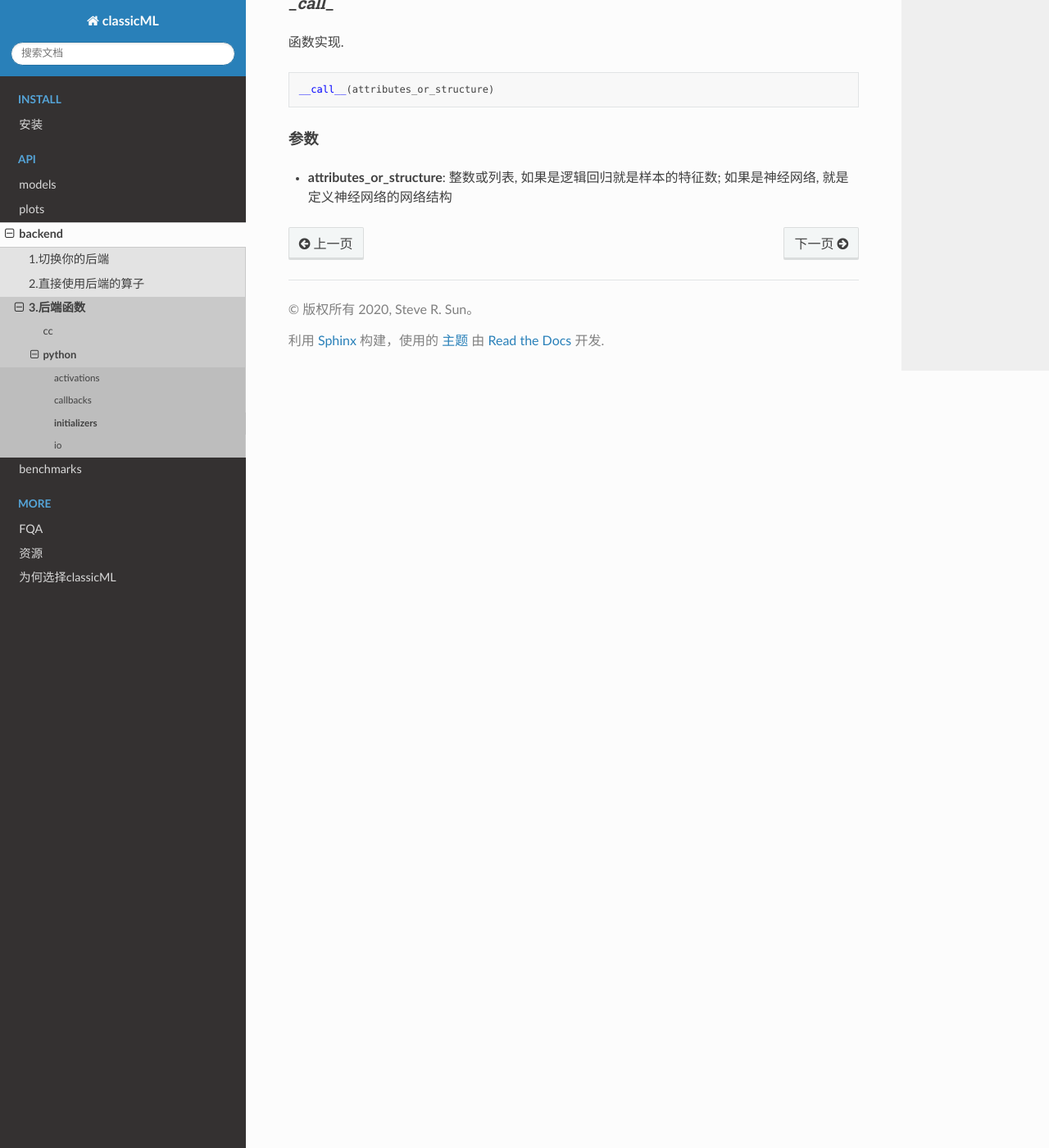
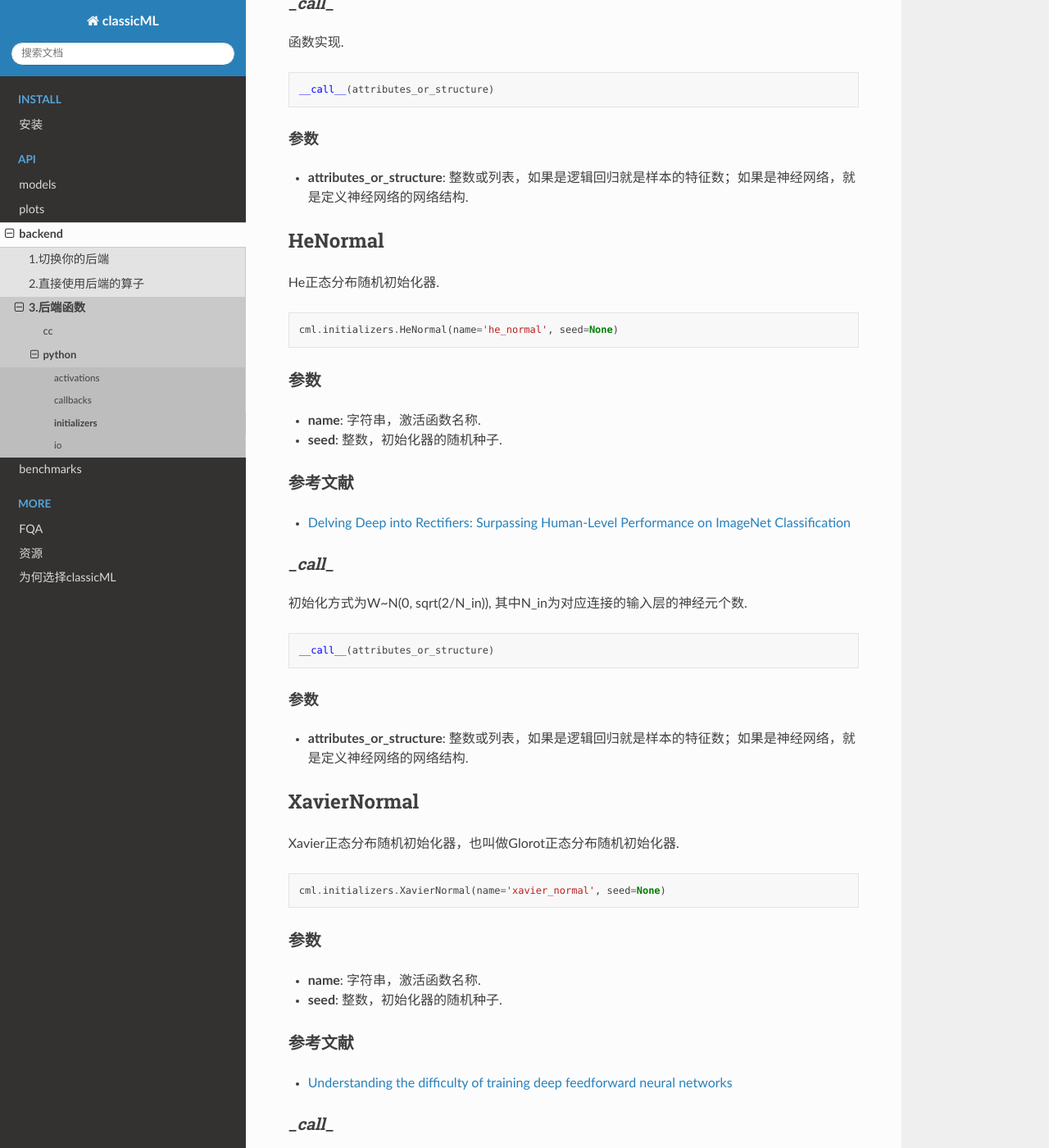
Before and after one commit to sun1638650145/classicML, a Sphinx documentation site: the page built from docs/source/backend/python/initializers.md, in a window 1280 px wide and 1400 px high, scrolled down 1077 px. Shown: the whole window at 82% size. Built offline with Sphinx 7.4.7 and the Read the Docs theme 2.0.0, drawn with Linux system fonts in a browser that asks for light colours; some of the changed text lies outside the part shown.

Commit message:
update docs/backend/initializers

````diff
--- a/docs/source/backend/python/initializers.md
+++ b/docs/source/backend/python/initializers.md
@@ -50,4 +50,104 @@
 
 #### 参数
 
-* <b>attributes_or_structure</b>: 整数或列表, 如果是逻辑回归就是样本的特征数; 如果是神经网络, 就是定义神经网络的网络结构
+* <b>attributes_or_structure</b>: 整数或列表，如果是逻辑回归就是样本的特征数；如果是神经网络，就是定义神经网络的网络结构.
+
+## HeNormal
+
+He正态分布随机初始化器.
+
+```python
+cml.initializers.HeNormal(name='he_normal', seed=None)
+```
+
+### 参数
+
+* <b>name</b>: 字符串，激活函数名称.
+* <b>seed</b>: 整数，初始化器的随机种子.
+
+###  参考文献
+
+* [Delving Deep into Rectifiers: Surpassing Human-Level Performance on ImageNet Classification](https://www.cv-foundation.org/openaccess/content_iccv_2015/html/He_Delving_Deep_into_ICCV_2015_paper.html)
+
+### \__call__
+
+初始化方式为W~N(0, sqrt(2/N_in)), 其中N_in为对应连接的输入层的神经元个数.
+
+```python
+__call__(attributes_or_structure)
+```
+
+#### 参数
+
+* <b>attributes_or_structure</b>: 整数或列表，如果是逻辑回归就是样本的特征数；如果是神经网络，就是定义神经网络的网络结构.
+
+## XavierNormal
+
+Xavier正态分布随机初始化器，也叫做Glorot正态分布随机初始化器.
+
+```python
+cml.initializers.XavierNormal(name='xavier_normal', seed=None)
+```
+
+### 参数
+
+* <b>name</b>: 字符串，激活函数名称.
+* <b>seed</b>: 整数，初始化器的随机种子.
+
+###  参考文献
+
+* [Understanding the difficulty of training deep feedforward neural networks](http://proceedings.mlr.press/v9/glorot10a.html)
+
+### \__call__
+
+初始化方式为W~N(0, sqrt(2/N_in+N_out))，其中N_in为对应连接的输入层的神经元个数，N_out为本层的神经元个数.
+
+```python
+__call__(attributes_or_structure)
+```
+
+#### 参数
+
+* <b>attributes_or_structure</b>: 整数或列表，如果是逻辑回归就是样本的特征数；如果是神经网络，就是定义神经网络的网络结构.
+
+## GlorotNormal
+
+Glorot正态分布随机初始化器，具体实现参看XavierNormal. Xavier正态分布随机初始化器，也叫做Glorot正态分布随机初始化器.
+
+```python
+cml.initializers.GlorotNormal(name='glorot_normal', seed=None)
+```
+
+### 参数
+
+- <b>name</b>: 字符串，激活函数名称.
+- <b>seed</b>: 整数，初始化器的随机种子.
+
+## RBFNormal
+
+RBF网络的初始化器.
+
+```python
+cml.initializers.RBFNormal(name='rbf_normal', seed=None)
+```
+
+### 参数
+
+* <b>name</b>: 字符串，激活函数名称.
+* <b>seed</b>: 整数，初始化器的随机种子.
+
+### \__call__
+
+函数实现.
+
+```python
+__call__(hidden_units)
+```
+
+#### 参数
+
+* <b>hidden_units</b>: 整数，径向基函数网络的隐含层神经元数量.
+
+#### 注意
+
+* 这里隐含层神经元中心本应用```np.random.randn```全部初始化，但是实际工程发现，有负值的时候可能会导致求高斯函数的时候增加损失不收敛，因此，全部初始化为正数.
````
Also changed, not shown: 1 other file.
